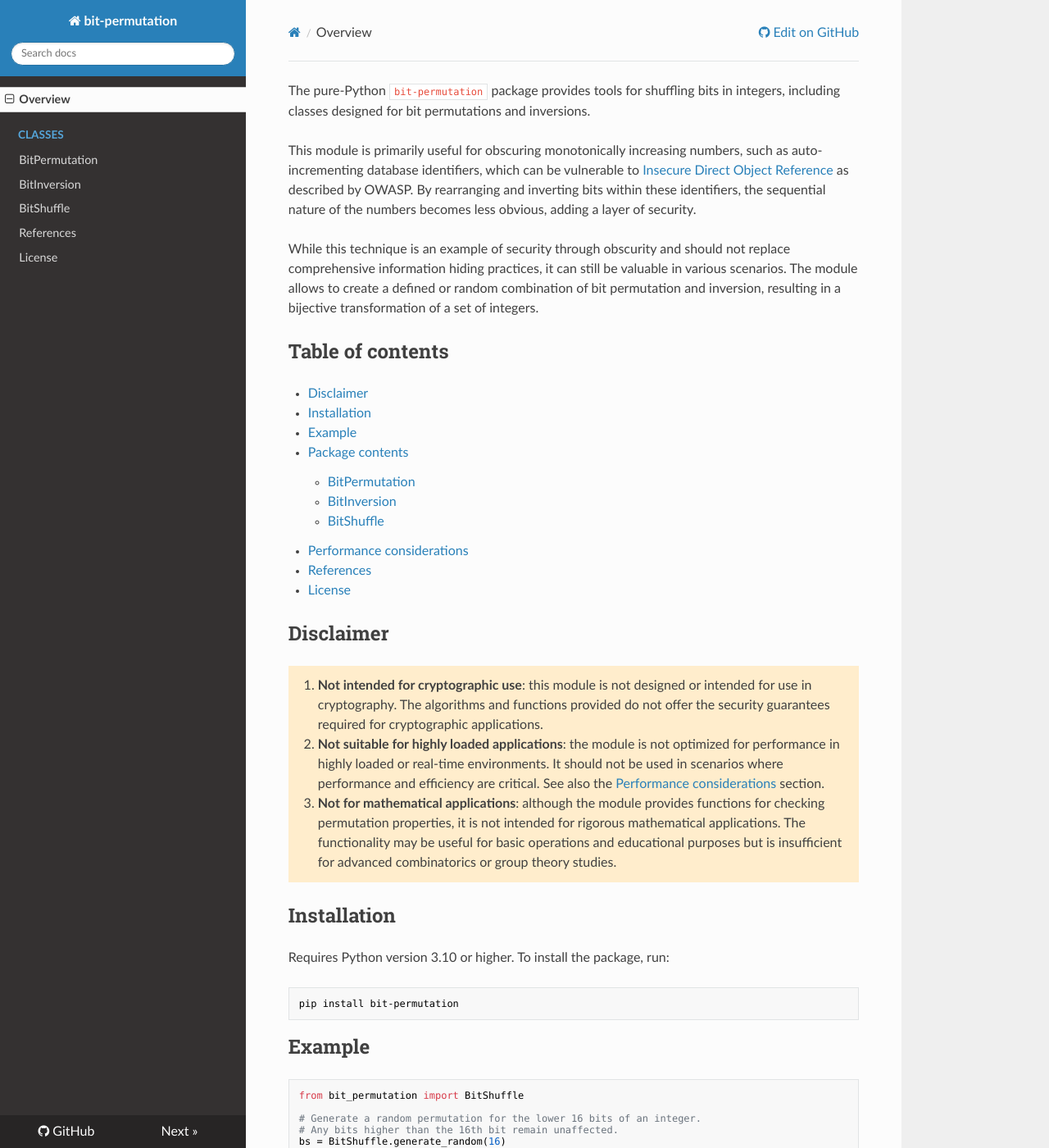
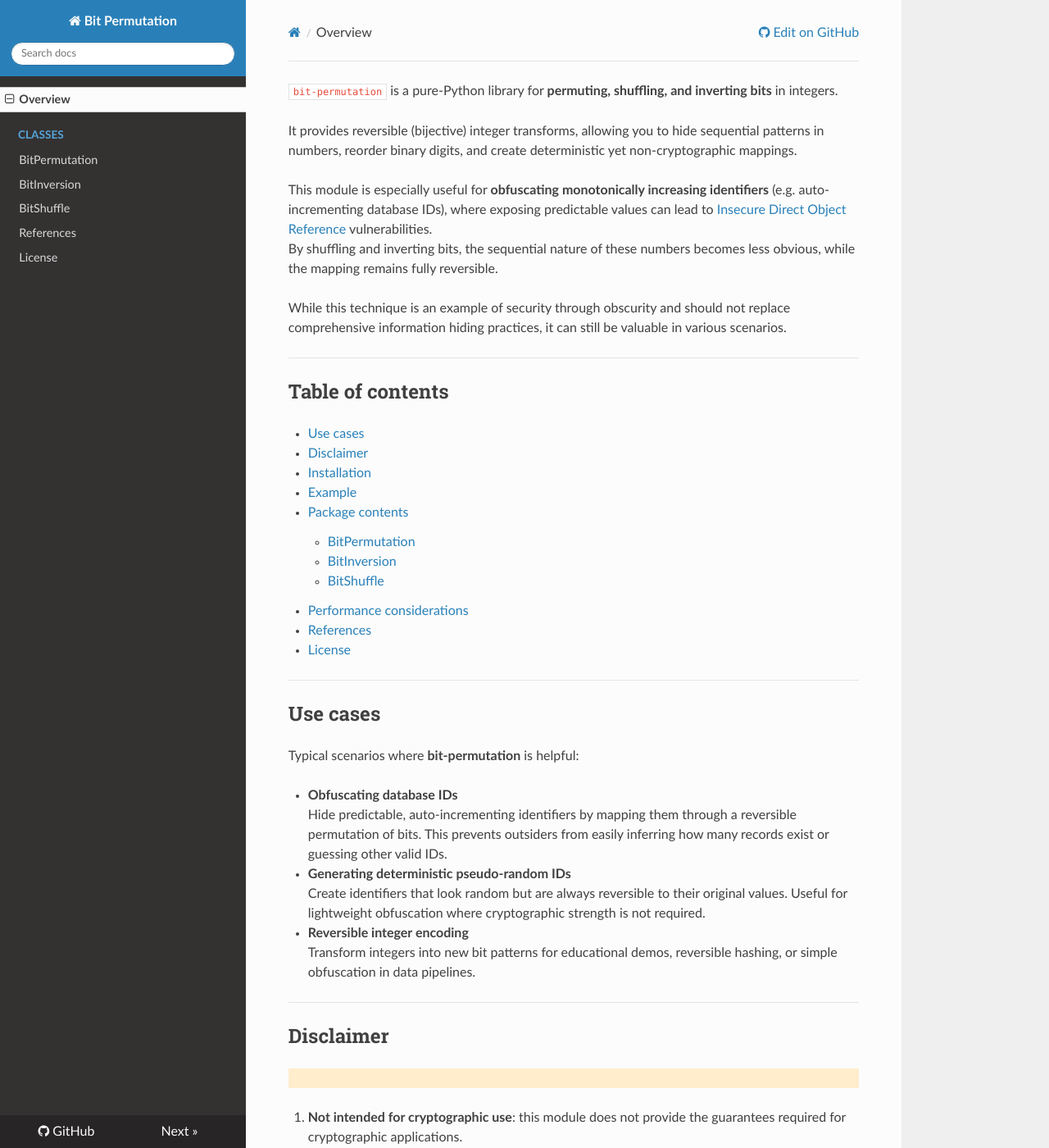
Before and after one commit to alistratov/bit-permutation, an MkDocs documentation site: the page built from docs/index.md, in a window 1280 px wide and 1400 px high. Shown: the whole window at 82% size. Built offline with MkDocs 1.6.1, drawn with Linux system fonts in a browser that asks for light colours; nearby versions of some CDN libraries; some of the changed text lies outside the part shown.

Commit message:
Improve documentation, add use cases

````diff
--- a/docs/index.md
+++ b/docs/index.md
@@ -1,10 +1,16 @@
-The pure-Python `bit-permutation` package provides tools for shuffling bits in integers, including classes designed for bit permutations and inversions.
+`bit-permutation` is a pure-Python library for **permuting, shuffling, and inverting bits** in integers.
 
-This module is primarily useful for obscuring monotonically increasing numbers, such as auto-incrementing database identifiers, which can be vulnerable to [Insecure Direct Object Reference](https://cheatsheetseries.owasp.org/cheatsheets/Insecure_Direct_Object_Reference_Prevention_Cheat_Sheet.html) as described by OWASP. By rearranging and inverting bits within these identifiers, the sequential nature of the numbers becomes less obvious, adding a layer of security.
+It provides reversible (bijective) integer transforms, allowing you to hide sequential patterns in numbers, reorder binary digits, and create deterministic yet non-cryptographic mappings.
 
-While this technique is an example of security through obscurity and should not replace comprehensive information hiding practices, it can still be valuable in various scenarios. The module allows to create a defined or random combination of bit permutation and inversion, resulting in a bijective transformation of a set of integers.
+This module is especially useful for **obfuscating monotonically increasing identifiers** (e.g. auto-incrementing database IDs), where exposing predictable values can lead to [Insecure Direct Object Reference](https://cheatsheetseries.owasp.org/cheatsheets/Insecure_Direct_Object_Reference_Prevention_Cheat_Sheet.html) vulnerabilities.
+By shuffling and inverting bits, the sequential nature of these numbers becomes less obvious, while the mapping remains fully reversible.
+
+While this technique is an example of security through obscurity and should not replace comprehensive information hiding practices, it can still be valuable in various scenarios.
+
+---
 
 ## Table of contents
+* [Use cases](#use-cases)
 * [Disclaimer](#disclaimer)
 * [Installation](#installation)
 * [Example](#example)
@@ -16,16 +22,33 @@ While this technique is an example of security through obscurity and should not
 * [References](references.md)
 * [License](license.md)
 
+---
+
+## Use cases
+
+Typical scenarios where **bit-permutation** is helpful:
+
+- **Obfuscating database IDs**
+  Hide predictable, auto-incrementing identifiers by mapping them through a reversible permutation of bits. This prevents outsiders from easily inferring how many records exist or guessing other valid IDs.
+
+- **Generating deterministic pseudo-random IDs**
+  Create identifiers that look random but are always reversible to their original values. Useful for lightweight obfuscation where cryptographic strength is not required.
+
+- **Reversible integer encoding**
+  Transform integers into new bit patterns for educational demos, reversible hashing, or simple obfuscation in data pipelines.
+
+---
 
 ## Disclaimer
 !!! warning ""
-    1. **Not intended for cryptographic use**: this module is not designed or intended for use in cryptography. The algorithms and functions provided do not offer the security guarantees required for cryptographic applications.
-    1. **Not suitable for highly loaded applications**: the module is not optimized for performance in highly loaded or real-time environments. It should not be used in scenarios where performance and efficiency are critical. See also the [Performance considerations](#performance-considerations) section.
-    1. **Not for mathematical applications**: although the module provides functions for checking permutation properties, it is not intended for rigorous mathematical applications. The functionality may be useful for basic operations and educational purposes but is insufficient for advanced combinatorics or group theory studies.
+1. **Not intended for cryptographic use**: this module does not provide the guarantees required for cryptographic applications.
+2. **Not suitable for highly loaded applications**: performance is acceptable for many tasks but not optimized for real-time or heavy workloads. See [Performance considerations](#performance-considerations).
+3. **Not for advanced mathematics**: while basic checks of permutation properties are included, the module is not a substitute for advanced combinatorics or group theory tools.
 
+---
 
 ## Installation
-Requires Python version 3.10 or higher. To install the package, run:
+Requires Python version 3.10 or higher. To install:
 ```bash
 pip install bit-permutation
 ```
@@ -36,7 +59,7 @@ pip install bit-permutation
 from bit_permutation import BitShuffle
 
 # Generate a random permutation for the lower 16 bits of an integer.
-# Any bits higher than the 16th bit remain unaffected.
+# Bits above the 16th remain unaffected.
 bs = BitShuffle.generate_random(16)
 
 # Sequential numbers turn into a list, for example,
@@ -47,25 +70,34 @@ shuffled = [bs.shuffle(x) for x in range(10)]
 # [0, 1, 2, 3, 4, 5, 6, 7, 8, 9]
 original = [bs.unshuffle(y) for y in shuffled]
 
-# Serialize the BitShuffle object into a single integer, allowing
-# the object to be restored later using BitShuffle.unpack().
+# Serialize the BitShuffle object into a single integer,
+# which can later be restored using BitShuffle.unpack().
 # Example output: a large integer like 614290679212893317370896
 print(bs.pack())
 ```
 
+---
+
 ## Package contents
-The  `bit-permutation` package provides three classes for export:
+The  `bit-permutation` package exports three core classes:
 
 * [BitPermutation](classes/bit_permutation.md): permutes bits in an integer
 * [BitInversion](classes/bit_inversion.md): inverts bits in an integer using XOR
 * [BitShuffle](classes/bit_shuffle.md): combines bit permutation and inversion to shuffle bits in an integer
 
-All class instances are hashable and should be treated as immutable. Instances can be compared for equality within the same class.
+All instances are hashable, comparable for equality within the same class, and should be treated as immutable.
 
+---
 
 ## Performance considerations
 The module uses basic bitwise operations such as shifts and mask applications to perform permutations, rather than advanced algorithms optimized for speed, like the Beneš network or byte swapping. While these methods are not the most efficient, they are straightforward and adequate for many use cases.
 
 As Python is an interpreted language, it is generally slower than compiled languages. The speed of execution can vary depending on several factors, including the specific permutation chosen and the number of bits involved.
 
-However, composite tests indicate that on a modern processor core (as of 2024), the module can perform approximately 1 million operations per second for 16-bit numbers and 100,000 operations per second for 128-bit numbers.
+However, benchmarks indicate that on a modern processor core (as of 2024), the module can perform approximately 1 million operations per second for 16-bit numbers and 100,000 operations per second for 128-bit numbers.
+
+---
+
+## Related terms
+
+bit permutation · bit shuffle · bit reordering · permute bits in Python · invert bits · reversible mapping · bijective integer transform · ID obfuscation · integer obfuscation · non-cryptographic transform · fast bit operations · bitwise manipulation
--- a/mkdocs.yml
+++ b/mkdocs.yml
@@ -1,4 +1,5 @@
-site_name: bit-permutation
+site_name: Bit Permutation
+site_description: Python library for permuting, shuffling, and inverting bits in integers. Reversible transforms for ID obfuscation and fast bit-level operations.
 site_author: Oleh Alistratov
 repo_url: https://github.com/alistratov/bit-permutation
 edit_uri: blob/main/docs/
````
Also changed, not shown: 1 other file.
